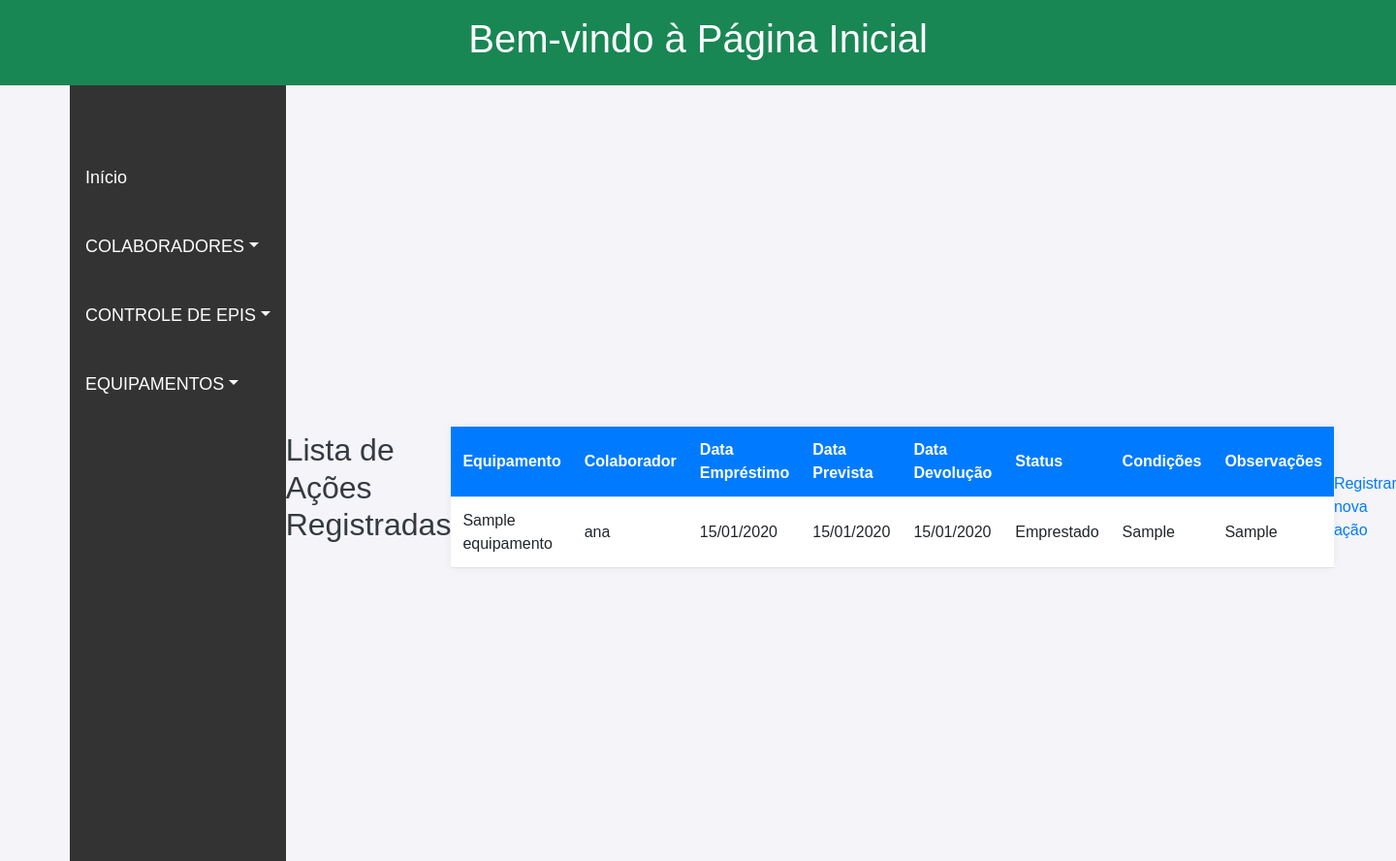
After one commit to machadodevp/projeto_site_epi, a Django app: page /acoes/ in a window 1440 px wide. The commit adds this page. Shown: the whole page at 97% size. Run offline with Django 5.2, Linux system fonts and the light colour scheme; data comes from the database, SQL or seed files in the repository; both versions use the stored data as it was after the commit; tables that the repository leaves empty hold one stand-in row (values such as "Sample post").

Commit message:
criando lista acão

```diff
--- /dev/null
+++ b/projeto_epi_master/seguranca_trabalho/static/css/lista_acao.css
@@ -0,0 +1,39 @@
+
+
+h2 {
+    color: #343a40;
+    margin-bottom: 20px;
+}
+
+table {
+    width: 100%;
+    border-collapse: collapse;
+    background-color: #fff;
+    box-shadow: 0 0 10px rgba(0,0,0,0.05);
+}
+
+th, td {
+    padding: 12px;
+    text-align: left;
+    border-bottom: 1px solid #dee2e6;
+}
+
+th {
+    background-color: #007bff;
+    color: white;
+}
+
+tr:hover {
+    background-color: #f1f1f1;
+}
+
+a {
+    display: inline-block;
+    margin-top: 20px;
+    color: #007bff;
+    text-decoration: none;
+}
+
+a:hover {
+    text-decoration: underline;
+}
--- /dev/null
+++ b/projeto_epi_master/seguranca_trabalho/templates/cadastro/lista_acao.html
@@ -0,0 +1,43 @@
+{% extends 'home.html' %}
+{% load static %}
+{% block title%}Relatório{% endblock %}
+{% block conteudo %}
+<link rel="stylesheet" href="{% static 'css/lista_acao.css' %}">
+
+<h2>Lista de Ações Registradas</h2>
+
+<table>
+    <thead>
+        <tr>
+            <th>Equipamento</th>
+            <th>Colaborador</th>
+            <th>Data Empréstimo</th>
+            <th>Data Prevista</th>
+            <th>Data Devolução</th>
+            <th>Status</th>
+            <th>Condições</th>
+            <th>Observações</th>
+        </tr>
+    </thead>
+    <tbody>
+        {% for acao in acoes %}
+        <tr>
+            <td>{{ acao.equipamento.nome }}</td>
+            <td>{{ acao.colaborador.nome }}</td>
+            <td>{{ acao.data_emprestimo|date:"d/m/Y" }}</td>
+            <td>{{ acao.data_prevista_devolucao|date:"d/m/Y" }}</td>
+            <td>{{ acao.data_devolucao|date:"d/m/Y"|default:"-" }}</td>
+            <td>{{ acao.status }}</td>
+            <td>{{ acao.condicoes_emprestimo }}</td>
+            <td>{{ acao.observacao|default:"-" }}</td>
+        </tr>
+        {% empty %}
+        <tr>
+            <td colspan="8">Nenhuma ação registrada ainda.</td>
+        </tr>
+        {% endfor %}
+    </tbody>
+</table>
+
+<a href="{% url 'registrar_acao' %}">Registrar nova ação</a>
+{% endblock %}
--- a/projeto_epi_master/seguranca_trabalho/templates/home.html
+++ b/projeto_epi_master/seguranca_trabalho/templates/home.html
@@ -29,8 +29,8 @@
                 <a class="dropdown-toggle" href="#" data-bs-toggle="dropdown" aria-expanded="false">CONTROLE DE EPIS</a>
                 <ul class="dropdown-menu">
                     <li><a class="dropdown-item" href="{% url 'registrar_acao'%}">Registrar ação</a></li>
-                    <li><a class="dropdown-item" href="#">Subopção 2.2</a></li>
-                    <li><a class="dropdown-item" href="#">Subopção 2.3</a></li>
+                    <li><a class="dropdown-item" href="{% url 'lista_acao' %}">Relatório</a></li>
+                    <!-- <li><a class="dropdown-item" href="#">Subopção 2.3</a></li> -->
                 </ul>
             </div>
             <div class="dropdown">
--- a/projeto_epi_master/seguranca_trabalho/urls.py
+++ b/projeto_epi_master/seguranca_trabalho/urls.py
@@ -23,6 +23,6 @@ urlpatterns = [
 
     # URL tela de controle
     path('registrar_acao/', views.registrar_acao, name='registrar_acao'),
-
+    path('acoes/', views.lista_acao, name='lista_acao'),
 
 ]
--- a/projeto_epi_master/seguranca_trabalho/views.py
+++ b/projeto_epi_master/seguranca_trabalho/views.py
@@ -172,3 +172,8 @@ def registrar_acao(request):
         return redirect('registrar_acao')
 
     return render(request, 'cadastro/registrar_acao.html', {'colaboradores': colaboradores, 'equipamentos': equipamentos})
+
+
+def lista_acao(request):
+    acoes = Acao.objects.select_related('equipamento', 'colaborador').all().order_by('-data_emprestimo')
+    return render(request, 'cadastro/lista_acao.html', {'acoes': acoes})
```
Also changed, not shown: projeto_epi_master/db.sqlite3.
